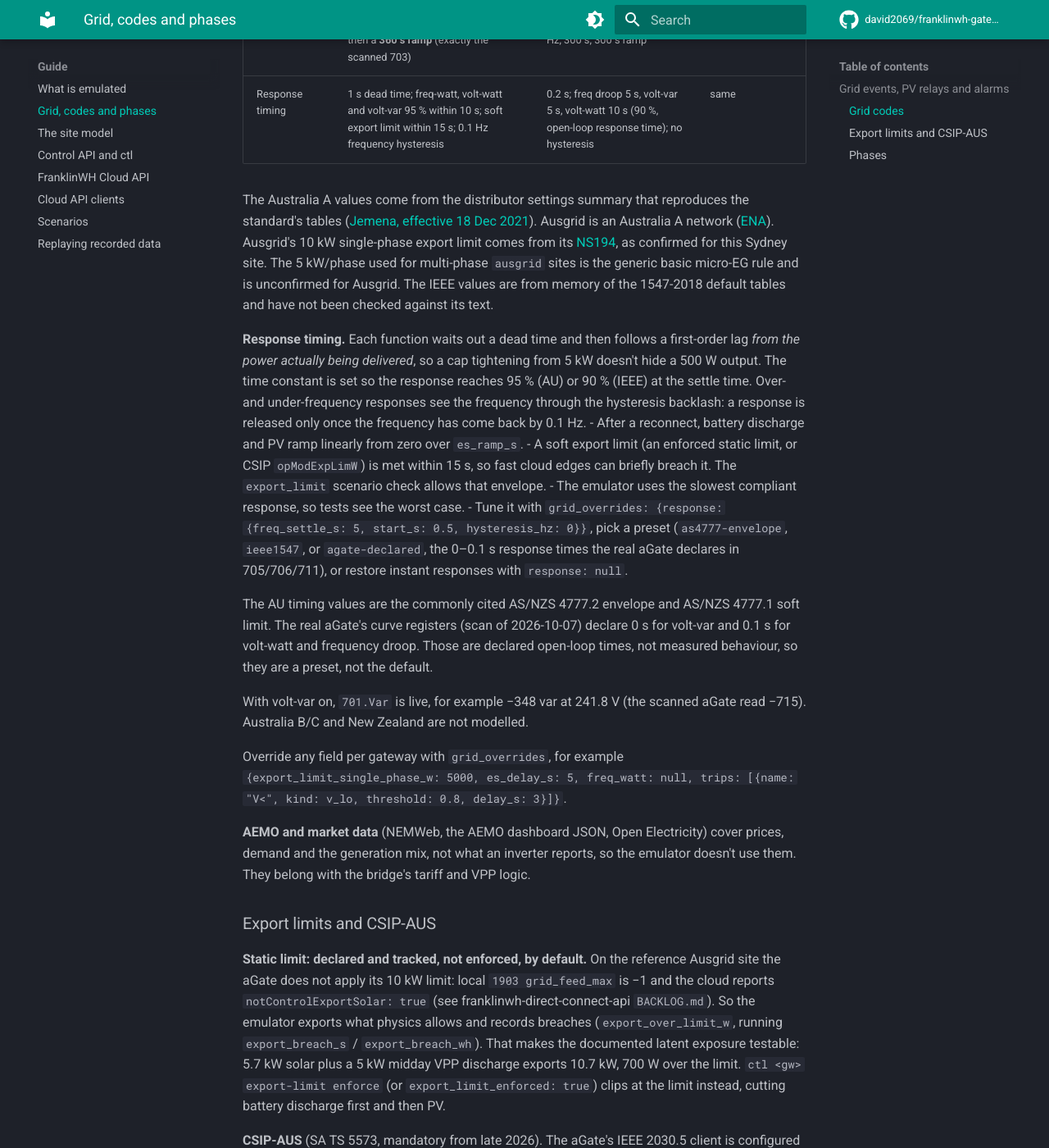
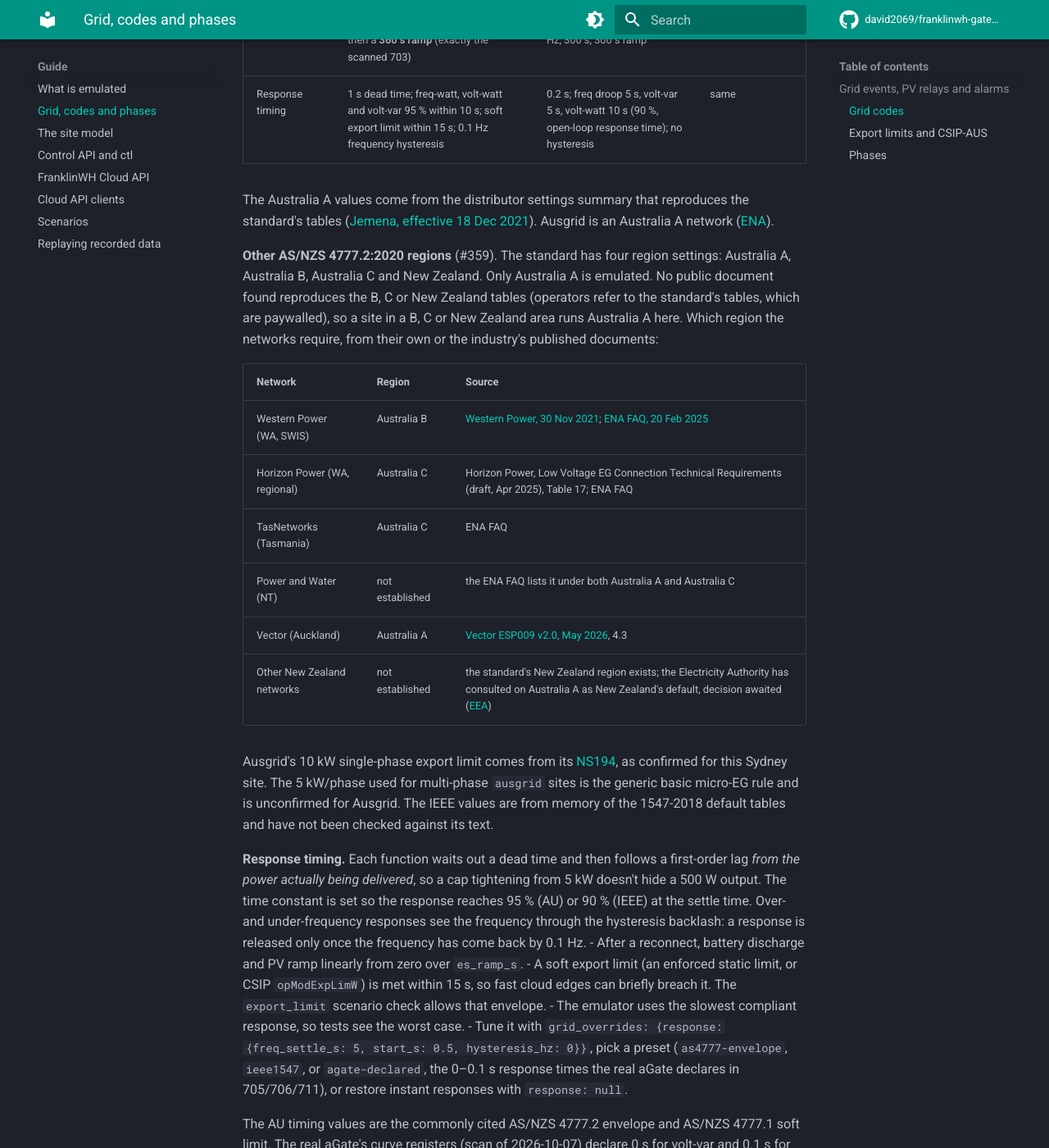
Before and after one commit to david2069/franklinwh-gateway-emulator, an MkDocs documentation site: the page built from docs/grid.md, in a window 1280 px wide and 1400 px high, scrolled down 2312 px. Shown: the whole window at 82% size. Built offline with MkDocs 1.6.1 and Material for MkDocs 9.7.7, drawn with Linux system fonts in a browser that asks for light colours; comment, search, counter and statistics services are not loaded.

Commit message:
Docs: which AS/NZS 4777.2 region each network requires, with sources (#359) (#360)
No public document reproduces the Australia B, C or New Zealand settings,
so no grid code is added. docs/grid.md lists the required regions with
sources; the AU/NZ fleet header and docs/configuration.md name the homes
affected (Perth: B, Hobart: C; NT and other NZ networks not established).

Refs #359


Claude-Session: https://claude.ai/code/session_011w1uMEKiYvQ2MFnwbrKSQd

Co-authored-by: david2069 <david2069@users.noreply.github.com>
Co-authored-by: Claude Opus 5.5 <noreply@anthropic.com>

```diff
--- a/docs/grid.md
+++ b/docs/grid.md
@@ -40,6 +40,22 @@ The Australia A values come from the distributor settings summary that reproduce
 standard's tables ([Jemena, effective 18 Dec 2021](https://jemena.com.au/siteassets/asset-folder/documents/electricity/embedded-generation/eg-inverter-requirements-settings-asnzs-4777-2_2020v2.pdf)).
 Ausgrid is an Australia A network
 ([ENA](https://energynetworks.com.au/miscellaneous/power-quality-response-mode-settings)).
+
+**Other AS/NZS 4777.2:2020 regions** (#359). The standard has four region settings: Australia A,
+Australia B, Australia C and New Zealand. Only Australia A is emulated. No public document found
+reproduces the B, C or New Zealand tables (operators refer to the standard's tables, which are
+paywalled), so a site in a B, C or New Zealand area runs Australia A here. Which region the
+networks require, from their own or the industry's published documents:
+
+| Network | Region | Source |
+|---|---|---|
+| Western Power (WA, SWIS) | Australia B | [Western Power, 30 Nov 2021](https://www.westernpower.com.au/news/transition-requirements-for-new-standards-asnzs-4777.22020); [ENA FAQ, 20 Feb 2025](https://www.energynetworks.com.au/assets/uploads/ENA-4777-FAQ-20.2.2025.pdf) |
+| Horizon Power (WA, regional) | Australia C | Horizon Power, Low Voltage EG Connection Technical Requirements (draft, Apr 2025), Table 17; ENA FAQ |
+| TasNetworks (Tasmania) | Australia C | ENA FAQ |
+| Power and Water (NT) | not established | the ENA FAQ lists it under both Australia A and Australia C |
+| Vector (Auckland) | Australia A | [Vector ESP009 v2.0, May 2026](https://media.vector.co.nz/production/documents/esp009technicalrequirementsfortheconnectionofdistributedgenerationlessthan30kva.pdf), 4.3 |
+| Other New Zealand networks | not established | the standard's New Zealand region exists; the Electricity Authority has consulted on Australia A as New Zealand's default, decision awaited ([EEA](https://eea.co.nz/what-we-do/asset-management/voltage-change-explanation/)) |
+
 Ausgrid's 10 kW single-phase export limit comes from its
 [NS194](https://www.ausgrid.com.au/asp-and-contractors/technical-document-library/ns194),
 as confirmed for this Sydney site. The 5 kW/phase used for multi-phase `ausgrid` sites is the
```
Also changed, not shown: CHANGELOG.md (+1 -0 lines), docs/configuration.md (+4 -2 lines), 2 other files.
